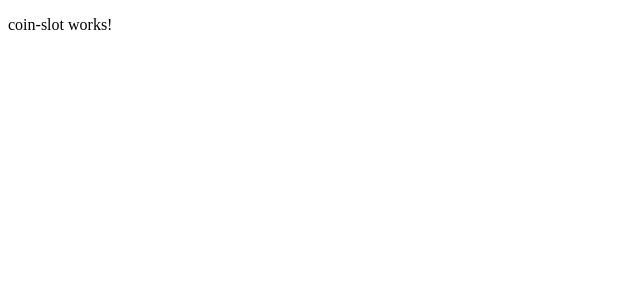
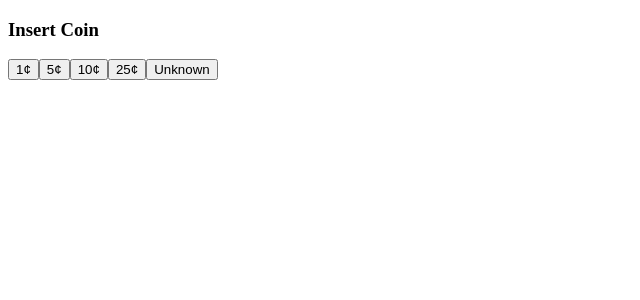
Before and after one commit to pauldubois777/VendingMachineKataA2, an Angular app: page / in a window 1280 px wide. Shown: the top 300 px of the page, without its empty margins (0-640 px from the left). Built offline with nearby package versions, Linux system fonts and the light colour scheme.

Commit message:
Created Coin component. Update Coin Slot to use coin component.

```diff
--- a/src/app/components/coin-slot/coin-slot.component.html
+++ b/src/app/components/coin-slot/coin-slot.component.html
@@ -1,3 +1,6 @@
-<p>
-  coin-slot works!
-</p>
+<h3>Insert Coin</h3>
+<vmk-coin [coinEnum]='coinsEnum.PENNY' [coinText]="'1&cent;'" (coinClicked)='onInsertCoin($event)'></vmk-coin>
+<vmk-coin [coinEnum]='coinsEnum.NICKLE' [coinText]="'5&cent;'" (coinClicked)='onInsertCoin($event)'></vmk-coin>
+<vmk-coin [coinEnum]='coinsEnum.DIME' [coinText]="'10&cent;'" (coinClicked)='onInsertCoin($event)'></vmk-coin>
+<vmk-coin [coinEnum]='coinsEnum.QUARTER' [coinText]="'25&cent;'" (coinClicked)='onInsertCoin($event)'></vmk-coin>
+<vmk-coin [coinEnum]='coinsEnum.UNKNOWN' [coinText]="'Unknown'" (coinClicked)='onInsertCoin($event)'></vmk-coin>
--- a/src/app/components/coin-slot/coin-slot.component.ts
+++ b/src/app/components/coin-slot/coin-slot.component.ts
@@ -1,4 +1,7 @@
 import { Component, OnInit } from '@angular/core';
+
+import { InsertedCoinsService } from '../../services/inserted-coins/inserted-coins.service';
+import { CoinsEnum } from '../../shared/coins.enum';
 
 @Component({
   selector: 'vmk-coin-slot',
@@ -6,10 +9,14 @@ import { Component, OnInit } from '@angular/core';
   styleUrls: ['./coin-slot.component.css']
 })
 export class CoinSlotComponent implements OnInit {
-
-  constructor() { }
+  coinsEnum = CoinsEnum; // This allows the use of enumeration in the template;
+  constructor(private _insertedCoinsService: InsertedCoinsService) { }
 
   ngOnInit() {
   }
 
+  onInsertCoin(coinEnum: CoinsEnum) {
+    this._insertedCoinsService.addCoin(coinEnum);
+    console.log(coinEnum);
+  }
 }
--- /dev/null
+++ b/src/app/components/coin/coin.component.ts
@@ -0,0 +1,25 @@
+import { Component, OnInit, Input, Output, EventEmitter } from '@angular/core';
+
+import { CoinsEnum } from '../../shared/coins.enum';
+
+@Component({
+  selector: 'vmk-coin',
+  template: `<button (click)='onCoinClick()'>{{coinText}}</button>`,
+  styles: []
+})
+export class CoinComponent implements OnInit {
+  @Input() coinEnum: CoinsEnum = CoinsEnum.UNKNOWN;
+  @Input() coinText: string = 'Unknown';
+  @Output() coinClicked = new EventEmitter<CoinsEnum>();
+
+  constructor() {
+  }
+
+  ngOnInit() {
+  }
+
+  onCoinClick() {
+    this.coinClicked.emit(this.coinEnum);
+  }
+
+}
```
Also changed, not shown: src/app/app.module.ts (+7 -2 lines), 2 other files (tests, documents, lock files or other folders).
